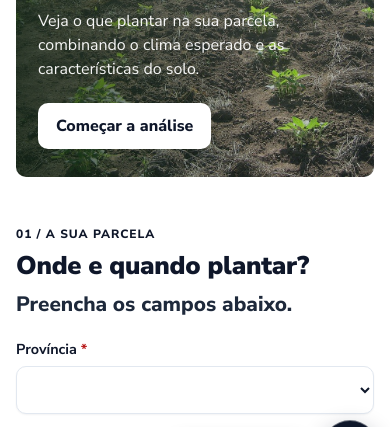
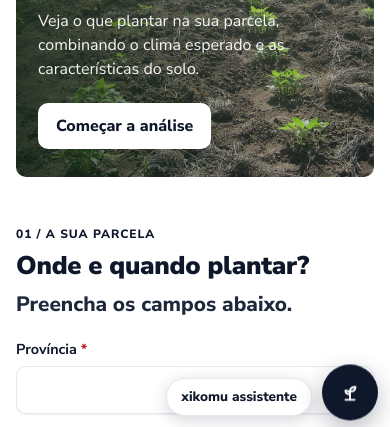
Before and after one commit to jardeljasse/xikomo, a plain HTML site: page app/static/index.html in a window 390 px wide. Shown: the part 351-778 px from the top of the page. Drawn offline with nearby package versions, Linux system fonts and the light colour scheme; no server answers.

Commit message:
Move assistant button above Netlify badge

```diff
--- a/app/static/styles.css
+++ b/app/static/styles.css
@@ -45,7 +45,6 @@ a { color: inherit; }
 .linguas button + button { border-left: 1px solid var(--linha); }
 .linguas button[aria-pressed="true"] { background: var(--tinta); color: #fff; }
 .linguas.ocupado { opacity: .6; }
-.aviso-lingua { position: fixed; left: 16px; bottom: 16px; z-index: 900; max-width: min(360px, calc(100vw - 110px)); padding: 9px 12px; border-radius: 8px; background: var(--ambar-claro); color: var(--ambar); font-size: .8rem; font-weight: 700; box-shadow: 0 4px 16px rgba(15,23,42,.15); }
 .assistente { display: flex; align-items: center; gap: 8px; font-weight: 700; font-size: .95rem; color: var(--tinta); white-space: nowrap; }
 .ponto { width: 9px; height: 9px; border-radius: 50%; background: var(--tinta); }
 
@@ -264,7 +263,7 @@ input[type="tel"] { display: block; width: 100%; margin-top: 6px; padding: 12px;
 .sms-lista .corpo-sms { font-family: ui-monospace, SFMono-Regular, Menlo, monospace; font-size: .8rem; color: var(--texto); overflow-wrap: anywhere; }
 
 /* Assistente flutuante */
-.bot { position: fixed; right: 20px; bottom: 20px; z-index: 1000; display: flex; flex-direction: column; align-items: flex-end; gap: 12px; }
+.bot { position: fixed; right: 20px; bottom: 76px; z-index: 1000; display: flex; flex-direction: column; align-items: flex-end; gap: 12px; }
 .bot-botao { display: flex; align-items: center; gap: 10px; padding: 0; border: 0; background: none; cursor: pointer; font: inherit; }
 .bot-icone { display: grid; place-items: center; width: 56px; height: 56px; border-radius: 50%; background: var(--tinta); color: #fff; box-shadow: 0 8px 24px rgba(15,23,42,.3); animation: flutuar 3s ease-in-out infinite; }
 .bot-icone.pequeno { width: 36px; height: 36px; box-shadow: none; animation: none; flex: none; }
@@ -381,7 +380,7 @@ td:first-child { font-weight: 700; color: var(--tinta); }
   section { scroll-margin-top: 110px; }
   .heroi { padding: 56px 22px 28px; }
   .heroi-selo { top: 14px; right: auto; left: 22px; }
-  .bot { right: 12px; bottom: 12px; }
+  .bot { right: 12px; bottom: 68px; }
   .pergunta .botao { padding: 12px 14px; }
   .par { grid-template-columns: 1fr; }
 }
```
